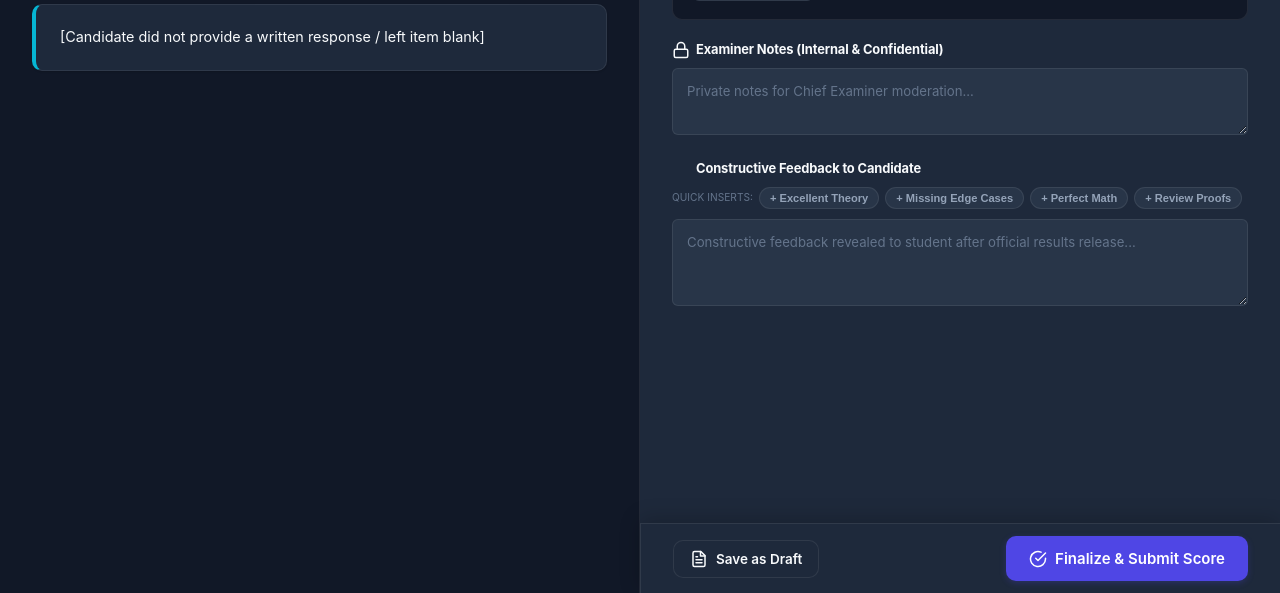
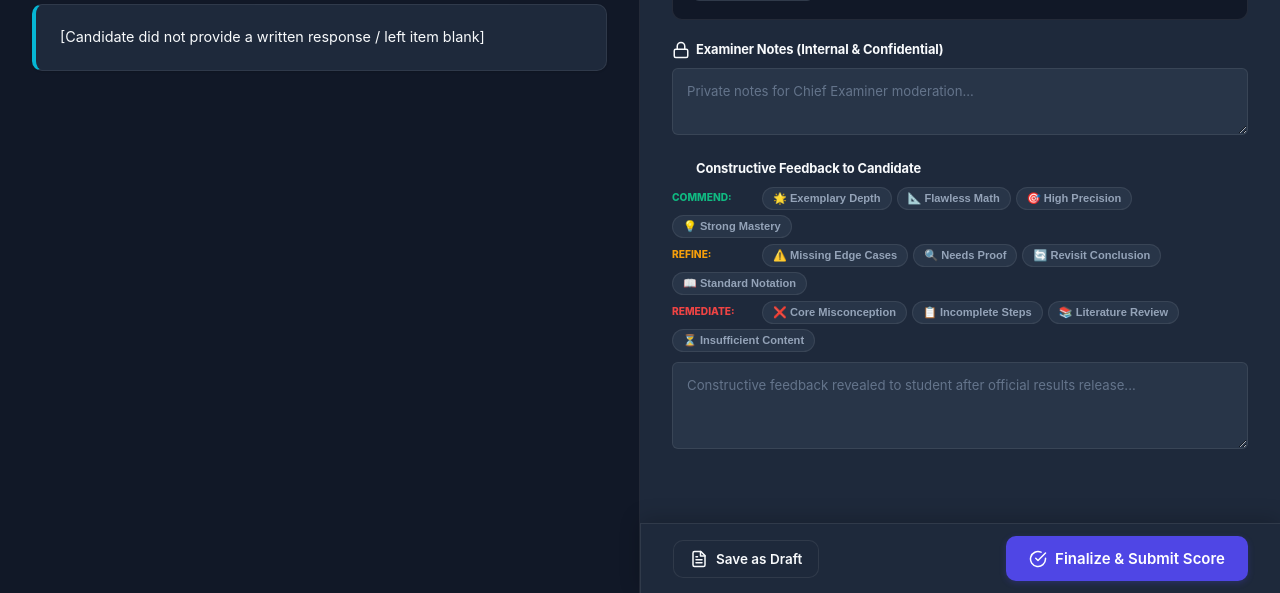
Before and after one commit to zeeshansq/OptiExam, a Django app: template templates/grading/grading_cockpit.html in a window 1280 px wide. Shown: the part 207-800 px from the top of the page. Run offline with Django 5.2, Linux system fonts and the light colour scheme; the template is opened without the code that fills it, so the values that code supplies are empty.

Commit message:
feat: add grading cockpit interface for subjective assessment scoring and feedback

```diff
--- a/templates/grading/grading_cockpit.html
+++ b/templates/grading/grading_cockpit.html
@@ -173,13 +173,34 @@
           <span>Constructive Feedback to Candidate</span>
         </label>
 
-        <!-- Quick Feedback Snippet Templates -->
-        <div class="feedback-snippets-container">
-          <span style="font-size: 0.68rem; color: var(--color-text-muted); text-transform: uppercase;">Quick Inserts:</span>
-          <button type="button" class="feedback-snippet-btn" onclick="insertFeedback('Well structured answer with correct theoretical formulation.')">+ Excellent Theory</button>
-          <button type="button" class="feedback-snippet-btn" onclick="insertFeedback('Good analysis, but lacks practical edge-case consideration.')">+ Missing Edge Cases</button>
-          <button type="button" class="feedback-snippet-btn" onclick="insertFeedback('Mathematical derivation and complexity analysis are spot-on.')">+ Perfect Math</button>
-          <button type="button" class="feedback-snippet-btn" onclick="insertFeedback('Please review algorithmic invariant proof techniques.')">+ Review Proofs</button>
+        <!-- Categorized High-Yield Academic Feedback Presets -->
+        <div style="margin-bottom: 10px;">
+          <!-- Category 1: Commendations & High Performance -->
+          <div class="feedback-snippets-container" style="gap: 5px; margin-bottom: 6px;">
+            <span style="font-size: 0.68rem; color: var(--color-accent); text-transform: uppercase; font-weight: 800; min-width: 85px;">Commend:</span>
+            <button type="button" class="feedback-snippet-btn" onclick="insertFeedback('Exceptional theoretical formulation with rigorous analytical depth.')">🌟 Exemplary Depth</button>
+            <button type="button" class="feedback-snippet-btn" onclick="insertFeedback('Mathematical derivation and complexity bounds are comprehensively accurate.')">📐 Flawless Math</button>
+            <button type="button" class="feedback-snippet-btn" onclick="insertFeedback('Concise, well-organized response that directly addresses all rubric criteria.')">🎯 High Precision</button>
+            <button type="button" class="feedback-snippet-btn" onclick="insertFeedback('Demonstrates clear conceptual mastery with relevant architectural context.')">💡 Strong Mastery</button>
+          </div>
+
+          <!-- Category 2: Constructive Guidance & Partial Credit -->
+          <div class="feedback-snippets-container" style="gap: 5px; margin-bottom: 6px;">
+            <span style="font-size: 0.68rem; color: var(--color-warning); text-transform: uppercase; font-weight: 800; min-width: 85px;">Refine:</span>
+            <button type="button" class="feedback-snippet-btn" onclick="insertFeedback('Sound foundational reasoning; however, boundary conditions and edge cases were omitted.')">⚠️ Missing Edge Cases</button>
+            <button type="button" class="feedback-snippet-btn" onclick="insertFeedback('Core hypothesis is correct, but requires deeper analytical justification and proof.')">🔍 Needs Proof</button>
+            <button type="button" class="feedback-snippet-btn" onclick="insertFeedback('Explanation is partially valid, but conclusion deviates from established principles.')">🔄 Revisit Conclusion</button>
+            <button type="button" class="feedback-snippet-btn" onclick="insertFeedback('Consider refining technical terminology and adhering to standard notation.')">📖 Standard Notation</button>
+          </div>
+
+          <!-- Category 3: Remedial & Literature Recommendations -->
+          <div class="feedback-snippets-container" style="gap: 5px;">
+            <span style="font-size: 0.68rem; color: var(--color-danger); text-transform: uppercase; font-weight: 800; min-width: 85px;">Remediate:</span>
+            <button type="button" class="feedback-snippet-btn" onclick="insertFeedback('Response demonstrates fundamental misconceptions regarding the core concept.')">❌ Core Misconception</button>
+            <button type="button" class="feedback-snippet-btn" onclick="insertFeedback('Key procedural steps were omitted; review standard algorithmic formulations.')">📋 Incomplete Steps</button>
+            <button type="button" class="feedback-snippet-btn" onclick="insertFeedback('Recommend reviewing reference course literature on invariant properties and design patterns.')">📚 Literature Review</button>
+            <button type="button" class="feedback-snippet-btn" onclick="insertFeedback('Answer was submitted blank or insufficient to award evaluation credit.')">⏳ Insufficient Content</button>
+          </div>
         </div>
 
         <textarea name="feedback_to_student" id="feedback-textarea" class="grading-textarea" rows="3" placeholder="Constructive feedback revealed to student after official results release...">{{ grade_record.feedback_to_student|default:"" }}</textarea>
@@ -225,16 +246,28 @@
     if (hiddenAwarded) hiddenAwarded.value = sum.toFixed(2);
   }
 
-  inputs.forEach((inp, idx) => {
+  // Non-interfering input listener: allows continuous typing like 3.25 without cursor jumps or overwriting
+  inputs.forEach((inp) => {
     inp.addEventListener('input', () => {
-      if (sliders[idx]) sliders[idx].value = inp.value;
+      const rubricId = inp.getAttribute('data-rubric-id');
+      const val = parseFloat(inp.value);
+      if (!isNaN(val)) {
+        const slider = document.querySelector(`.rubric-slider[data-rubric-id="${rubricId}"]`);
+        if (slider) {
+          slider.value = Math.min(val, parseFloat(slider.max));
+        }
+      }
       calculateTotal();
     });
   });
 
-  sliders.forEach((sld, idx) => {
+  sliders.forEach((sld) => {
     sld.addEventListener('input', () => {
-      if (inputs[idx]) inputs[idx].value = sld.value;
+      const rubricId = sld.getAttribute('data-rubric-id');
+      const input = document.querySelector(`input[name="rubric_${rubricId}"]`);
+      if (input) {
+        input.value = sld.value;
+      }
       calculateTotal();
     });
   });
@@ -242,16 +275,18 @@
   function setRubricScore(rubricId, value) {
     const input = document.querySelector(`input[name="rubric_${rubricId}"]`);
     const slider = document.querySelector(`.rubric-slider[data-rubric-id="${rubricId}"]`);
-    const val = parseFloat(value).toFixed(1);
-    if (input) input.value = val;
-    if (slider) slider.value = val;
+    const num = parseFloat(value);
+    const formatted = Number.isInteger(num) ? num.toString() : num.toString();
+    if (input) input.value = formatted;
+    if (slider) slider.value = num;
     calculateTotal();
   }
 
   function setDirectScore(value) {
     const input = document.getElementById('awarded-marks-input');
     if (input) {
-      input.value = parseFloat(value).toFixed(1);
+      const num = parseFloat(value);
+      input.value = Number.isInteger(num) ? num.toString() : num.toString();
     }
   }
 
```
